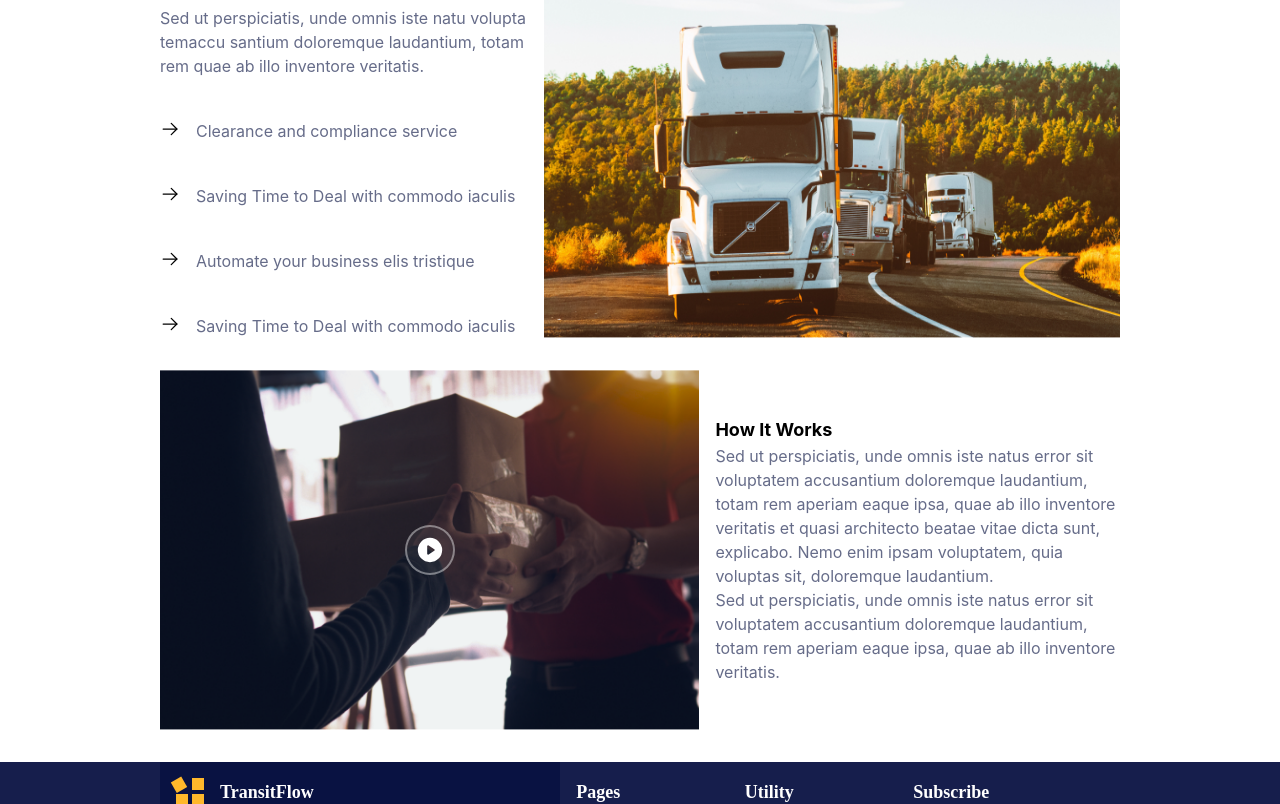
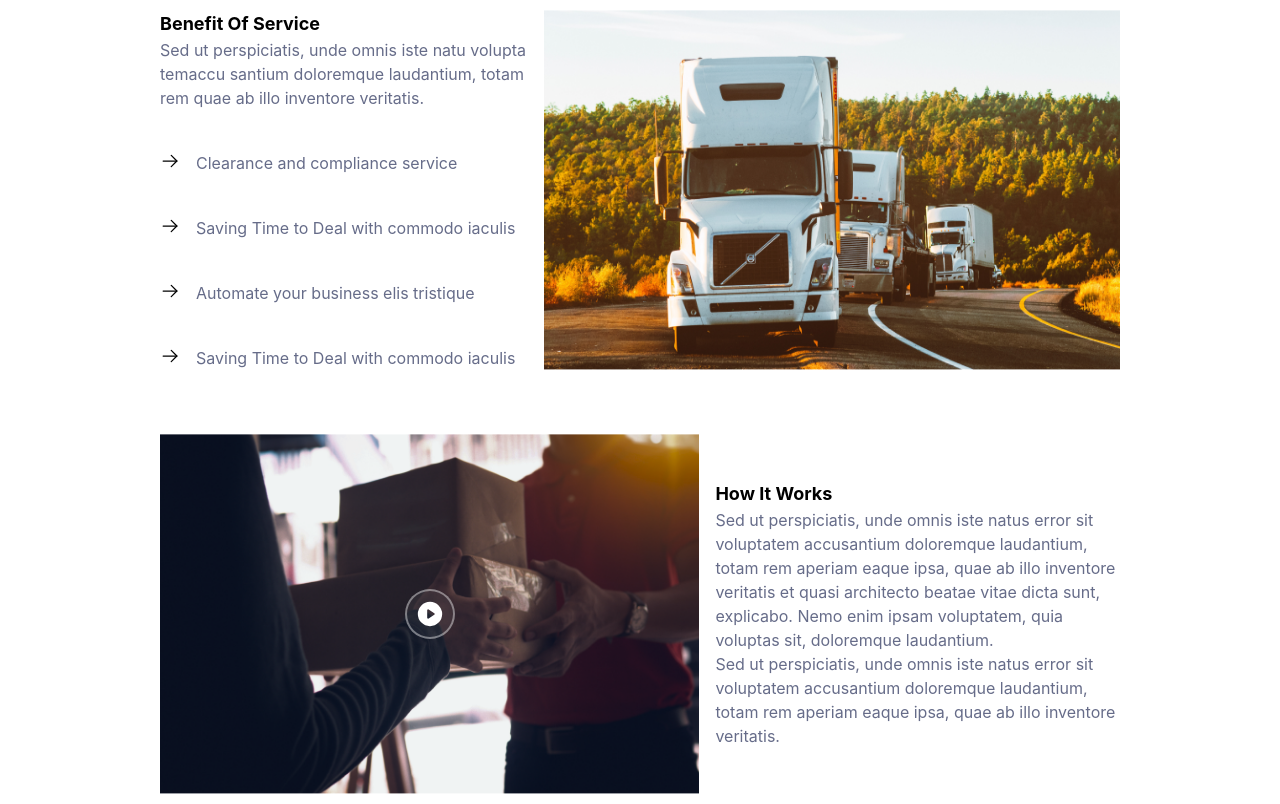
Before and after one commit to smartcollins/logistics, a React (Create React App) app: page /service-info in a window 1280 px wide. Shown: the part 1504-2308 px from the top of the page. Built offline with nearby package versions, Linux system fonts and the light colour scheme.

Commit message:
modified ServiceInfo

```diff
--- a/src/pages/ServiceInfo.jsx
+++ b/src/pages/ServiceInfo.jsx
@@ -1,5 +1,6 @@
 import React from 'react';
 import banner from '../data/banner';
+import color from '../data/color';
 import ship from '../icons/ship-icon.svg'
 import img from '../images/ser-info.png'
 import img2 from '../images/ser-info2.png'
@@ -7,14 +8,21 @@ import img3 from '../images/ser-info3.png'
 import Banner from '../component/Banner';
 import Footer from '../component/Footer';
 import { ArrowRight, PlayCircle } from 'phosphor-react';
-import color from '../data/color';
 
 
 const ServiceInfo = ()=>{
+    const itemAry = ['Clearance and compliance service',
+        'Saving Time to Deal with commodo iaculis',
+        'Automate your business elis tristique',
+        'Saving Time to Deal with commodo iaculis']
+    const items = itemAry.map((item,idx)=><div key={idx} className='flex gap-4'>
+            <ArrowRight size={20} color='#000000'/>
+            <p>{item}</p>
+        </div>)
     return(
         <div>
             <div>{banner.slice(3,4).map((item, idx) => <Banner key={idx} {...item} />)}</div>
-            <div style={{color: color.grayTxt}} className='mx-auto my-8 space-y-8 w-3/4'>
+            <div style={{color: color.grayTxt}} className='mx-auto my-8 w-3/4 space-y-16'>
                 <div className=' space-y-4'>
                     <img src={img} alt="sea transport" />
                     <div className='flex items-center gap-4'>
@@ -30,27 +38,11 @@ const ServiceInfo = ()=>{
                             <p className=' text-lg font-bold capitalize text-black'>benefit of service</p>
                             <p>Sed ut perspiciatis, unde omnis iste natu volupta temaccu santium doloremque laudantium, totam rem quae ab illo inventore veritatis.</p>
                         </div>
-                        <div className='flex gap-4'>
-                            <ArrowRight size={20} color='#000000'/>
-                            <p>Clearance and compliance service</p>
-                        </div>
-                        <div className='flex gap-4'>
-                            <ArrowRight size={20} color='#000000'/>
-                            <p>Saving Time to Deal with commodo iaculis</p>
-                        </div>
-                        <div className='flex gap-4'>
-                            <ArrowRight size={20} color='#000000'/>
-                            <p>Automate your business elis tristique</p>
-                        </div>
-                        <div className='flex gap-4'>
-                            <ArrowRight size={20} color='#000000'/>
-                            <p>Saving Time to Deal with commodo iaculis</p>
-                        </div>
+                        {items}
                     </div>
                     <img className='w-[60%]' src={img2} alt="trucks" />
                 </div>
                 <div className='flex items-center gap-4'>
-                    {/* <img src={img3} alt="delivery" /> */}
                     <div style={{ backgroundImage: `url(${img3})` }} className="h-[45vh] w-full bg-cover bg-no-repeat bg-bottom relative">
                         <div className="absolute top-1/2 left-1/2 -translate-y-1/2 -translate-x-1/2 border-2 border-white/40 bg-white/5 rounded-full">
                             <PlayCircle className="m-2" size={30} color="#ffffff" weight="fill" />
```
